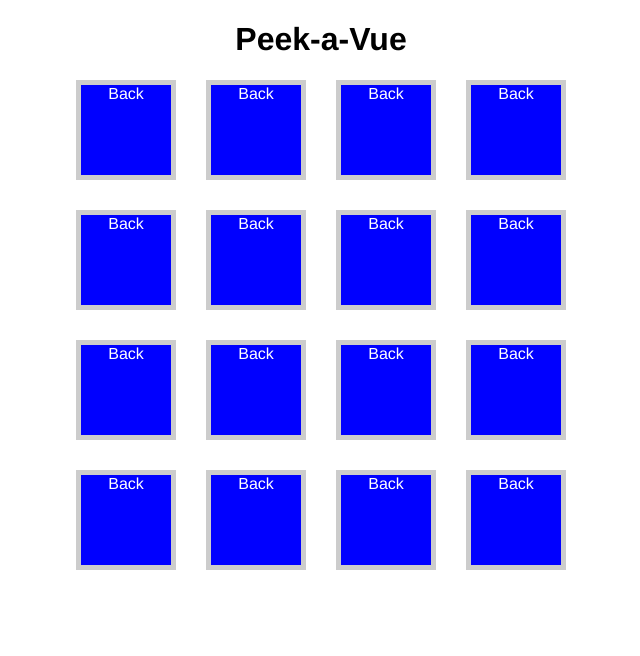
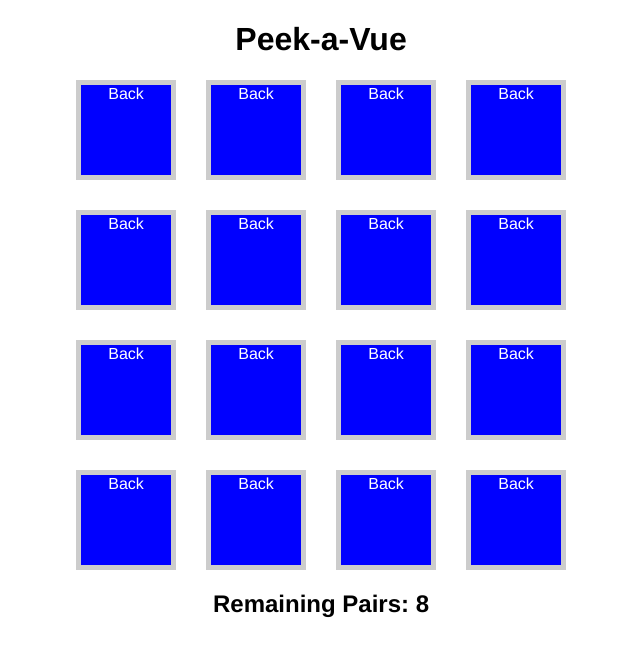
Before and after one commit to bmunoz89/peek-a-vue, a Vue app: page / in a window 1280 px wide. Shown: the top 656 px of the page, without its empty margins (319-959 px from the left). Built offline with nearby package versions, Linux system fonts and the light colour scheme.

Commit message:
feat: add win condition and track remaining pairs

```diff
--- a/src/App.vue
+++ b/src/App.vue
@@ -17,7 +17,7 @@
 <script lang="ts">
 import type { ISelectCardPayload } from '@/components/Card.vue'
 import Card from '@/components/Card.vue'
-import { defineComponent, ref, watch } from 'vue'
+import { computed, defineComponent, ref, watch } from 'vue'
 
 interface ICard {
   position: number,
@@ -34,7 +34,17 @@ export default defineComponent({
   setup() {
     const cardList = ref<ICard[]>([])
     const userSelection = ref<ISelectCardPayload[]>([])
-    const status = ref<string>('')
+    const status = computed(() => {
+      return (remainingPairs.value === 0)
+        ? 'Player wins'
+        : `Remaining Pairs: ${remainingPairs.value}`
+    })
+    const remainingPairs = computed(() => {
+      const remainingCards = cardList.value
+        .filter((card) => card.matched !== true).length
+
+      return remainingCards / 2
+    })
 
     for (let i = 0; i < 16; i++) {
       cardList.value.push({
@@ -62,8 +72,6 @@ export default defineComponent({
       cardList.value[cardOne.position].matched = matched
       cardList.value[cardTwo.position].matched = matched
 
-      status.value = (matched) ? 'Matched!' : 'Mismatch'
-
       cardList.value[cardOne.position].visible = matched
       cardList.value[cardTwo.position].visible = matched
 
@@ -72,7 +80,12 @@ export default defineComponent({
       deep: true,
     })
 
-    return { cardList, flipCard, userSelection, status }
+    return {
+      cardList,
+      flipCard,
+      userSelection,
+      status,
+    }
   },
 })
 </script>
```
